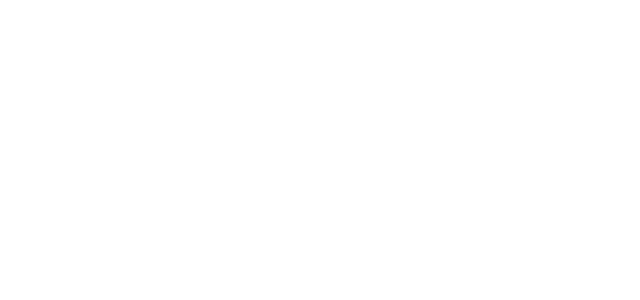
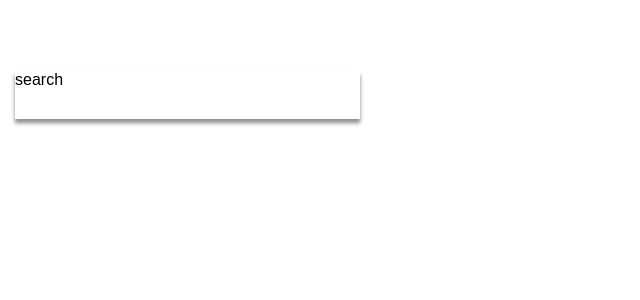
Before and after one commit to tawfiknasser/Election-Day-App, a React (Create React App) app in the folder client/: page / in a window 1280 px wide. Shown: the top 300 px of the page, without its empty margins (0-640 px from the left). Built offline with nearby package versions, Linux system fonts and the light colour scheme; the HTML template or start-up script is replaced by a standard one.

Commit message:
#14 added the search component

```diff
--- a/client/src/App.js
+++ b/client/src/App.js
@@ -1,9 +1,14 @@
-const App = () => {
+
+import React, { Component } from 'react';
+import SearchRectangle from './components/search_info_components/search';
+class App extends Component {
+render(){
   return (
-    <div>
+    <SearchRectangle />
 
-    </div>
   );
-};
+}
+
+}
 
 export default App;
--- /dev/null
+++ b/client/src/components/search_info_components/search.css
@@ -0,0 +1,18 @@
+.searchRectangle {
+  position: absolute;
+  width: 345px;
+  height: 48px;
+  left: 15px;
+  top: 71px;
+
+  background: #ffffff;
+  box-shadow: 0px 4px 4px rgba(0, 0, 0, 0.25), 0px 4px 4px rgba(0, 0, 0, 0.25);
+}
+
+.searchSymbole {
+  position: absolute;
+  width: 24px;
+  height: 24px;
+  left: 22px;
+  top: 83px;
+}
--- /dev/null
+++ b/client/src/components/search_info_components/search.js
@@ -0,0 +1,18 @@
+import React from "react";
+import "./search.css";
+export default class GridItem extends React.Component {
+  state = {
+    clicked: false
+  };
+
+  render() {
+    return(
+      <React.Fragment>
+      <div className='searchSymbole' />
+      <div className="searchRectangle" contenteditable="true">
+        search
+      </div>
+      </React.Fragment>
+    );
+  }
+}
```
